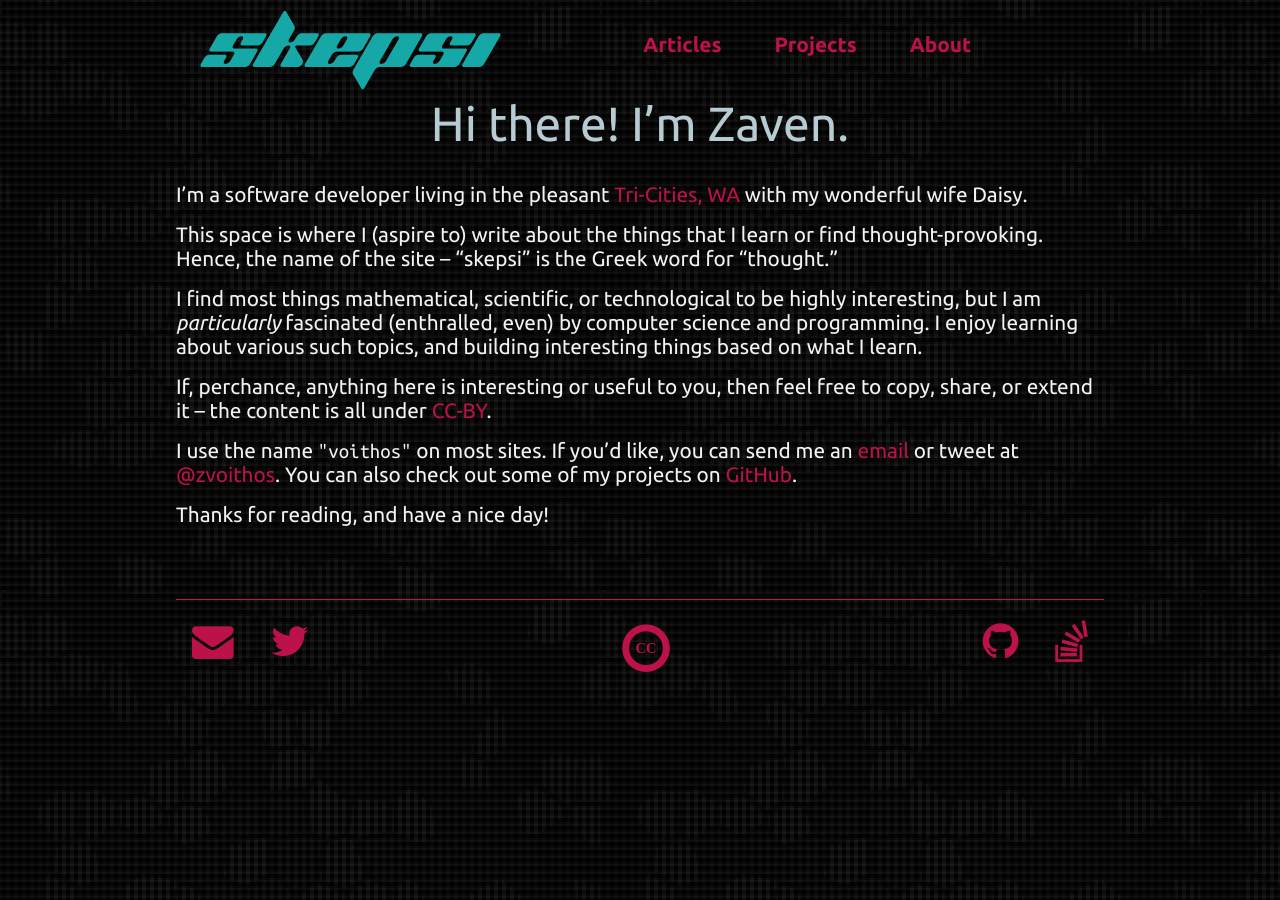
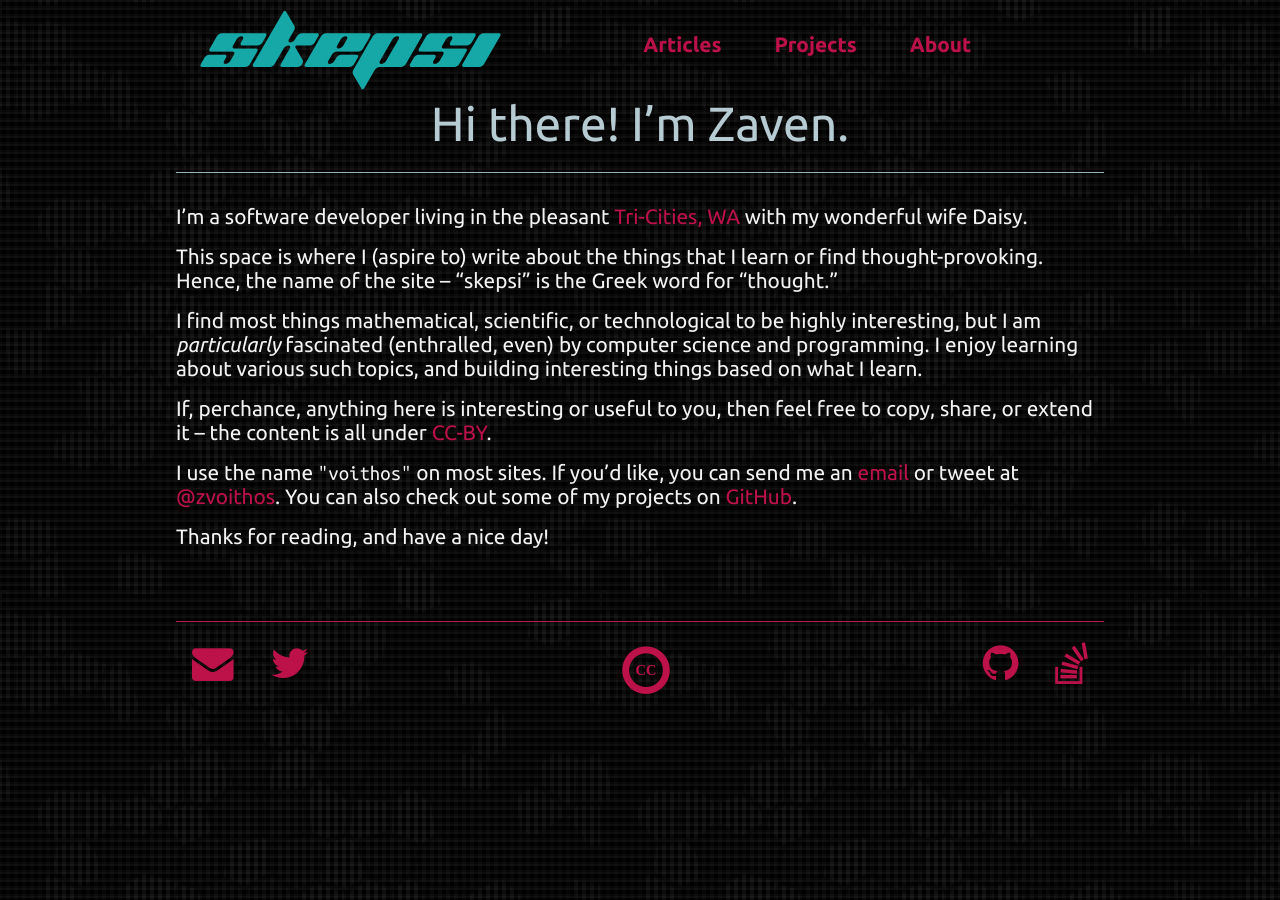
Before and after one commit to voithos/voithos.github.io, a Jekyll site: the page built from about.html, in a window 1280 px wide. Built offline with Jekyll 4.4.1, drawn with Linux system fonts in a browser that asks for light colours.

Commit message:
Alter styling of about page

```diff
--- a/_data/about.yml
+++ b/_data/about.yml
@@ -1,5 +1,7 @@
 markup: >
   ## Hi there! I'm Zaven.
+
+  ---
 
   I'm a software developer living in the pleasant [Tri-Cities,
   WA](http://en.wikipedia.org/wiki/Tri-Cities,_Washington) with my wonderful
--- a/assets/css/main.css
+++ b/assets/css/main.css
@@ -1988,7 +1988,9 @@ footer .footer-links {
   .about h2 {
     color: #b7cbd2;
     font-size: 3rem;
-    text-align: center;
+    text-align: center; }
+  .about hr {
+    border-color: #97b5bf;
     margin-bottom: 2rem; }
 
 article > h2 {
--- a/assets/scss/main.scss
+++ b/assets/scss/main.scss
@@ -306,6 +306,10 @@ footer {
         color: lighten($lowlight-color, 10);
         font-size: 3rem;
         text-align: center;
+    }
+
+    hr {
+        border-color: $lowlight-color;
         margin-bottom: 2rem;
     }
 }
```
